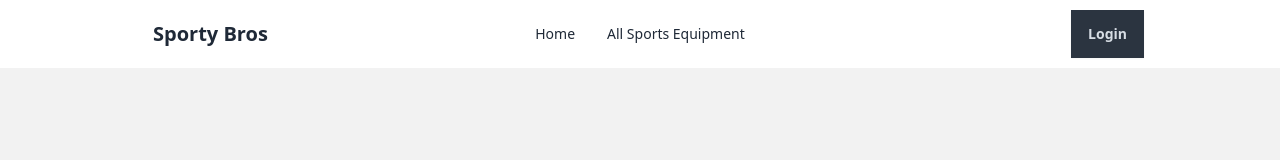
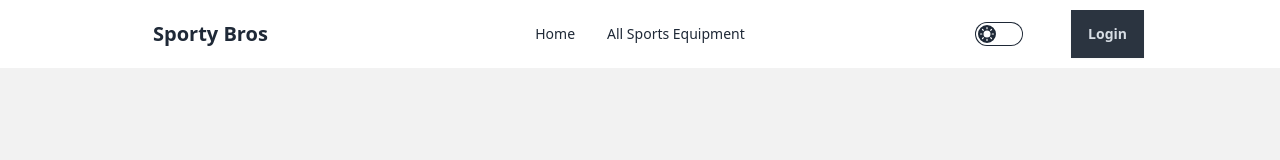
Before and after one commit to JubairAnjumRony/SportyBros-client, a React (Vite) app: page /login in a window 1280 px wide. Shown: the top 160 px of the page. Built offline with nearby package versions, Linux system fonts and the light colour scheme; no server answers.

Commit message:
dark mode added

```diff
--- a/package.json
+++ b/package.json
@@ -10,11 +10,14 @@
     "preview": "vite preview"
   },
   "dependencies": {
+    "@emotion/react": "^11.14.0",
     "firebase": "^11.1.0",
     "react": "^18.3.1",
+    "react-awesome-reveal": "^4.2.14",
     "react-dom": "^18.3.1",
     "react-router-dom": "^7.0.2",
     "react-toastify": "^11.0.1",
+    "react-tooltip": "^5.28.0",
     "sweetalert2": "^11.15.2",
     "swiper": "^11.1.15"
   },
--- a/src/components/Navbar.jsx
+++ b/src/components/Navbar.jsx
@@ -1,12 +1,27 @@
-import { useContext } from "react";
+import { useContext, useEffect, useState } from "react";
 import { AuthContext } from "../providers/AuthProvider";
 import { Link, NavLink } from "react-router-dom";
-
-
+import { Tooltip } from 'react-tooltip';
 
 
 
 const Navbar = () => {
+
+  const [theme,setTheme] = useState(localStorage.getItem("theme") ? localStorage.getItem("theme") : "light");
+
+  const handleToggle = (e) =>{
+    if(e.target.checked) {
+      setTheme("dark");
+    }else{
+      setTheme("light");
+    }
+  }
+
+  useEffect(()=>{
+    localStorage.setItem("theme",theme);
+    const localTheme = localStorage.getItem("theme");
+    document.querySelector("html").setAttribute("data-theme",localTheme);
+  },[theme]);
 
     const {user,signOutUser} = useContext(AuthContext);
     // console.log(user);
@@ -72,6 +87,46 @@ const Navbar = () => {
         </div>
         <div className="navbar-end flex gap-4">
 
+
+        <label className="grid cursor-pointer place-items-center">
+  <input
+   data-tooltip-id="my-tooltip" data-tooltip-content="Click to Toggle theme!"
+    type="checkbox"
+    onChange={handleToggle}
+    checked={theme === "light" ? false : true}
+    value="synthwave"
+    className="toggle theme-controller bg-base-content col-span-2 col-start-1 row-start-1" />
+    <Tooltip id="my-tooltip" />
+  <svg
+    className="stroke-base-100 fill-base-100 col-start-1 row-start-1"
+    xmlns="http://www.w3.org/2000/svg"
+    width="14"
+    height="14"
+    viewBox="0 0 24 24"
+    fill="none"
+    stroke="currentColor"
+    strokeWidth="2"
+    strokeLinecap="round"
+    strokeLinejoin="round">
+    <circle cx="12" cy="12" r="5" />
+    <path
+      d="M12 1v2M12 21v2M4.2 4.2l1.4 1.4M18.4 18.4l1.4 1.4M1 12h2M21 12h2M4.2 19.8l1.4-1.4M18.4 5.6l1.4-1.4" />
+  </svg>
+  <svg
+    className="stroke-base-100 fill-base-100 col-start-2 row-start-1"
+    xmlns="http://www.w3.org/2000/svg"
+    width="14"
+    height="14"
+    viewBox="0 0 24 24"
+    fill="none"
+    stroke="currentColor"
+    strokeWidth="2"
+    strokeLinecap="round"
+    strokeLinejoin="round">
+    <path d="M21 12.79A9 9 0 1 1 11.21 3 7 7 0 0 0 21 12.79z"></path>
+  </svg>
+</label>
+
 {/*
           {user && user?.email ? (
             <div className="flex flex-col gap-2">
--- a/src/pages/AddEquipment.jsx
+++ b/src/pages/AddEquipment.jsx
@@ -1,6 +1,8 @@
 import { useContext } from "react";
 import { AuthContext } from "../providers/AuthProvider";
 import Swal from "sweetalert2";
+import { Tooltip } from 'react-tooltip';
+import 'react-tooltip/dist/react-tooltip.css';
 
 
 
@@ -115,7 +117,8 @@ const AddEquipment = () => {
         <input type="text" name="userName" value={user?.displayName || "Anonymous"} readOnly className="input input-bordered w-full bg-gray-100" />
       </div>
 
-      <button type="submit" className="btn btn-primary w-full">Submit</button>
+      <button data-tooltip-id="my-tooltip" data-tooltip-content="Submit to add to store!" type="submit" className="btn btn-primary w-full">Submit</button>
+      <Tooltip id="my-tooltip" />
     </form>
   );
 };
--- a/src/pages/MyEquipmentList.jsx
+++ b/src/pages/MyEquipmentList.jsx
@@ -18,14 +18,27 @@ const MyEquipmentList = () => {
         .catch((error) => toast.error("Failed to fetch your equipment list.",error.message));
     }, [user.email]);
 
+//     const handleDelete = (id) => {
+//       if (confirm("Are you sure you want to delete this equipment?")) {
+//         fetch(`http://localhost:3000/deleteequipment/${id}`, {
+//           method: "DELETE",
+//         })
+//           .then((res) => res.json())
+//           .then(data => {
+//             if(data.deletedCount>0){
+//             Swal.fire({
+//                 title: "Deleted!",
+//                 text: "Equipment deleted successfully",
+//                 icon: "success",
+//             });
+//             setEquipments(equipments.filter((item) => item._id !== id));
+//         }
+//           })
+
+//     };
+//  }
+
 const handleDelete = (id) => {
-      if (confirm("Are you sure you want to delete this equipment?")) {
-        fetch(`http://localhost:3000/deleteequipment/${id}`, {
-          method: "DELETE",
-        })
-          .then((res) => res.json())
-          .then(() => {
-            // toast.success("Equipment deleted successfully!");
     Swal.fire({
         title: "Are you sure?",
         text: "You won't be able to revert this!",
@@ -36,18 +49,26 @@ const MyEquipmentList = () => {
         confirmButtonText: "Yes, delete it!"
     }).then((result) => {
         if (result.isConfirmed) {
+    // if (confirm("Are you sure you want to delete this equipment?"))
+      fetch(`http://localhost:3000/deleteequipment/${id}`, {
+        method: "DELETE",
+      })
+        .then((res) => res.json())
+        .then((data) => {
+          if (data.deletedCount > 0) { // Correct spelling of "deletedCount"
             Swal.fire({
               title: "Deleted!",
-                    text: "Your file has been deleted.",
-                    icon: "success"
-                  });
-                }
+              text: "Equipment deleted successfully",
+              icon: "success",
             });
             setEquipments(equipments.filter((item) => item._id !== id));
+          }
         })
-          .catch((error) => toast.error("Failed to delete equipment.",error.message));
     }
+})
+
   };
+
 
     const handleUpdate = (id) => {
       navigate(`/updateequipments/${id}`);
--- a/tailwind.config.js
+++ b/tailwind.config.js
@@ -8,5 +8,12 @@ export default {
     extend: {},
   },
   // eslint-disable-next-line no-undef
-  plugins: [require('daisyui'),],
+  plugins: [require('daisyui'),
+  ],
+
+    //...
+    daisyui: {
+      themes: ["light", "dark"],
+    },
+
 }
```
Also changed, not shown: 1 other file (tests, documents, lock files or other folders). Lines whose indentation alone changed are shown as unchanged.
